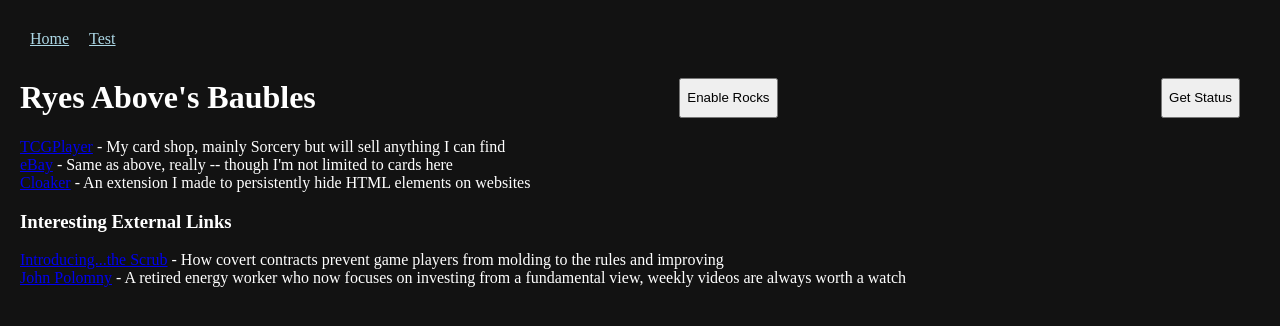
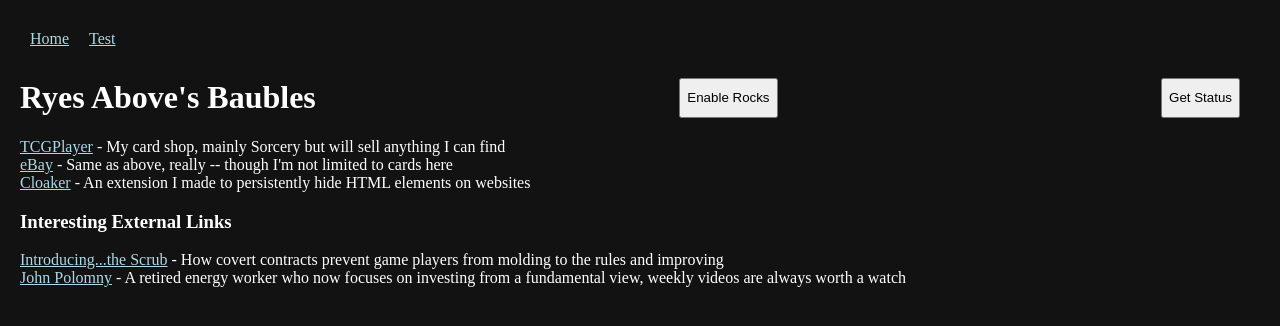
Before and after one commit to ryebr3ad/ryes.rocks, an Angular app: page / in a window 1280 px wide. Shown: the top 326 px of the page. Built offline with nearby package versions, Linux system fonts and the light colour scheme; no server answers.

Commit message:
Fix SCSS

```diff
--- a/src/app/home/home.scss
+++ b/src/app/home/home.scss
@@ -0,0 +1,4 @@
+a {
+  color: lightblue;
+  width: fit-content;
+}
```
